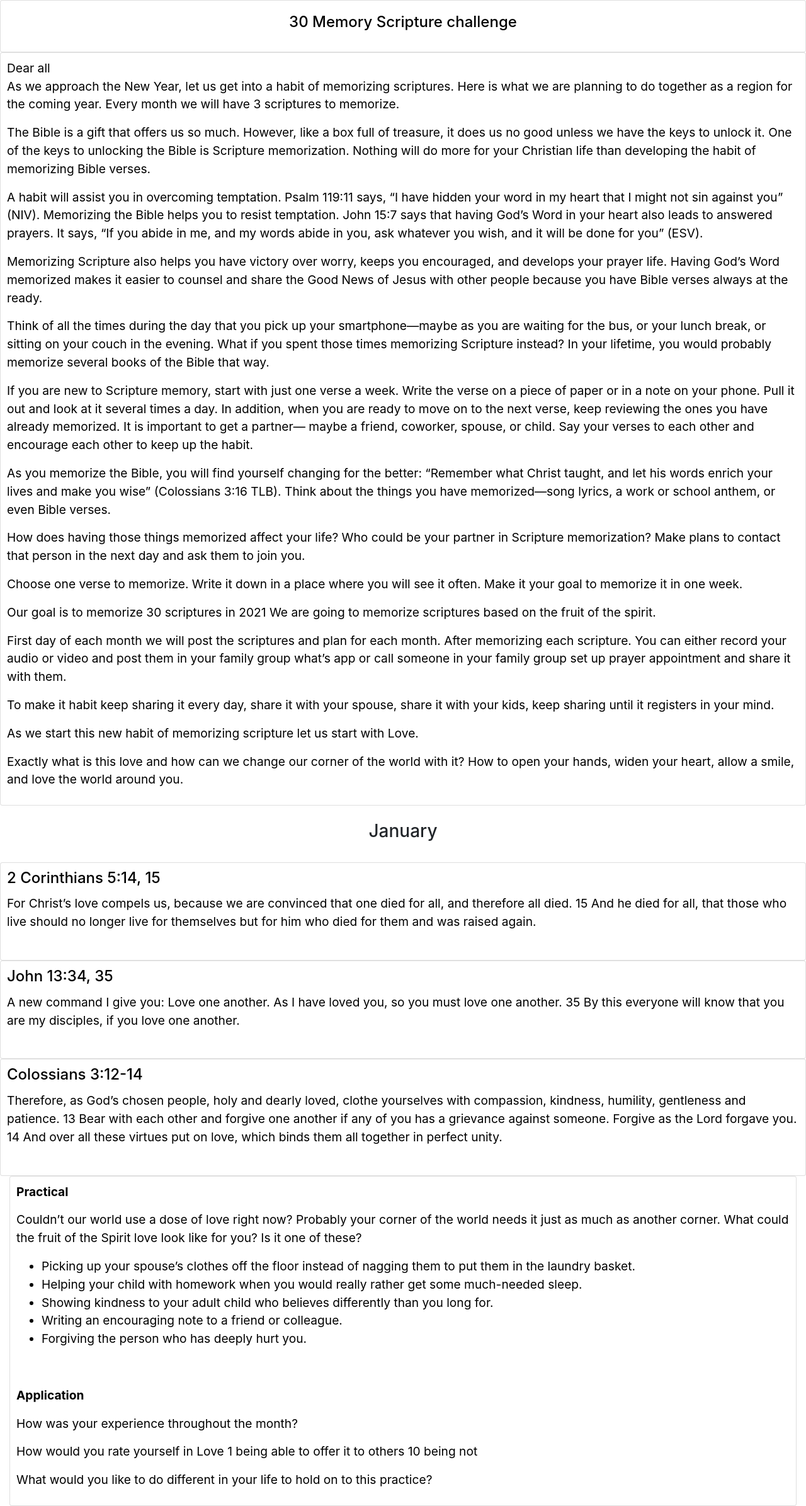
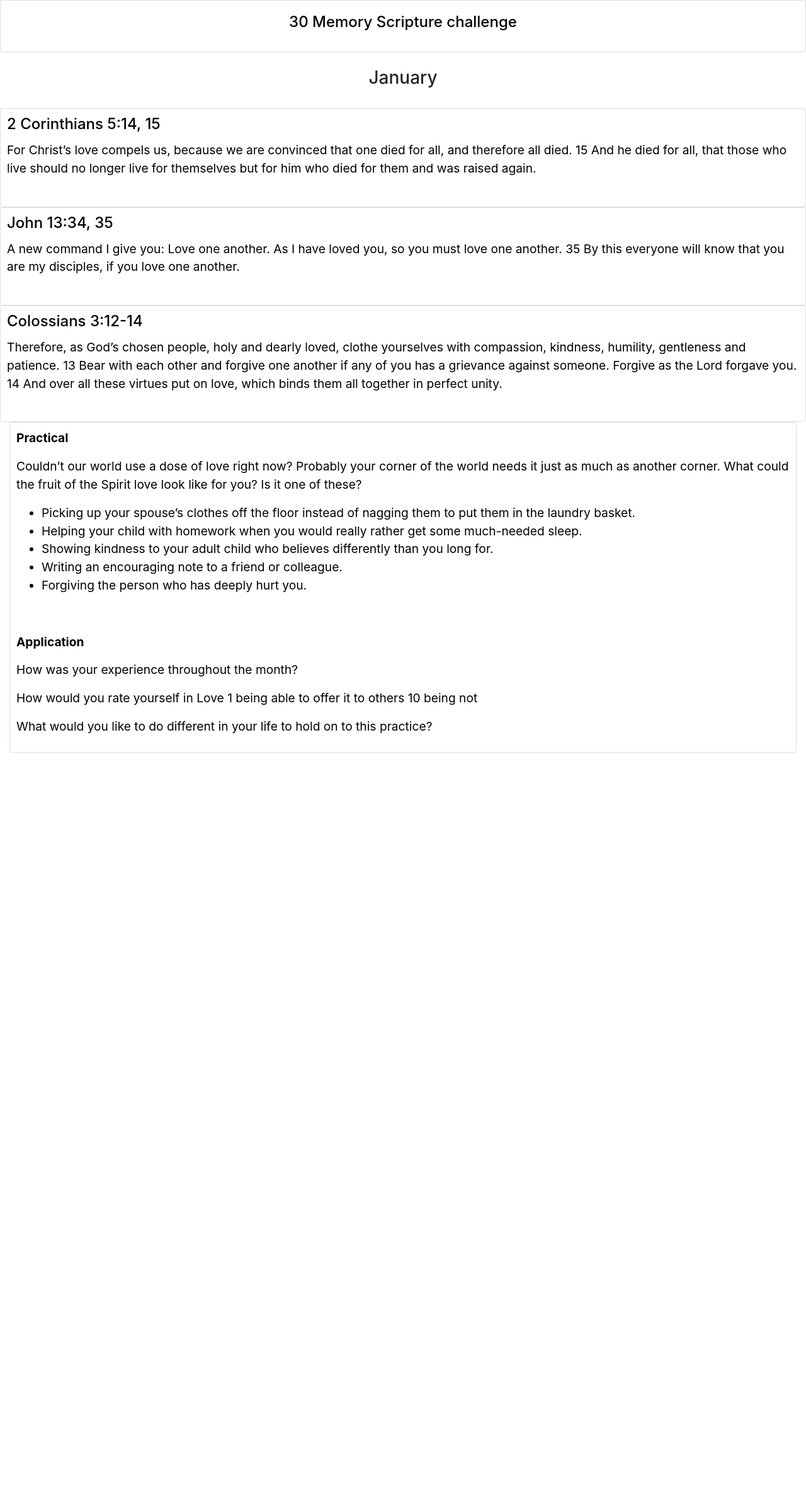
Before and after one commit to verfran/21msin21, a React (Create React App) app: page / in a window 1280 px wide. Shown: the whole page at 63% size. After the commit the page ends 1195 px from the top, so only its background shows below. Built offline with nearby package versions, Linux system fonts and the light colour scheme.

Commit message:
remove intro card

```diff
--- a/src/Home.js
+++ b/src/Home.js
@@ -2,7 +2,6 @@ import React, { Component } from 'react';
 import { Container, Row } from 'reactstrap';
 import TitleCard from './TitleCard'
 import MonthContainer from './MonthContainer'
-import IntroCard from './IntroCard'
 
 class Home extends Component {
     render() {
@@ -14,9 +13,6 @@ class Home extends Component {
                         <TitleCard title="30 Memory Scripture challenge" />
                     </Row>
                     <Row xs={1}>
-                        <IntroCard />
-                    </Row>
-                    <Row xs={1}>
                         <MonthContainer preview={this.props.showPreview} />
                     </Row>
                 </Container>
--- a/src/Month.js
+++ b/src/Month.js
@@ -12,7 +12,7 @@ const Month = (props) => {
             </center>
             {
                 props.monthData.scriptures.map((scripture) =>
-                    <ScriptureCard scripture={scripture} />
+                    <ScriptureCard key={scripture.id} scripture={scripture} />
                 )
             }
         </div>
--- a/src/MonthContainer.js
+++ b/src/MonthContainer.js
@@ -63,7 +63,7 @@ class MonthContainer extends Component {
             <div>
                 <Container fluid>
                     {monthItems.map((month) =>
-                        <div>
+                        <div key={month.name}>
                             <Row xs={1}>
                                 <Month monthData={month} />
                             </Row>
```
Also changed, not shown: 2 other files (tests, documents, lock files or other folders).
